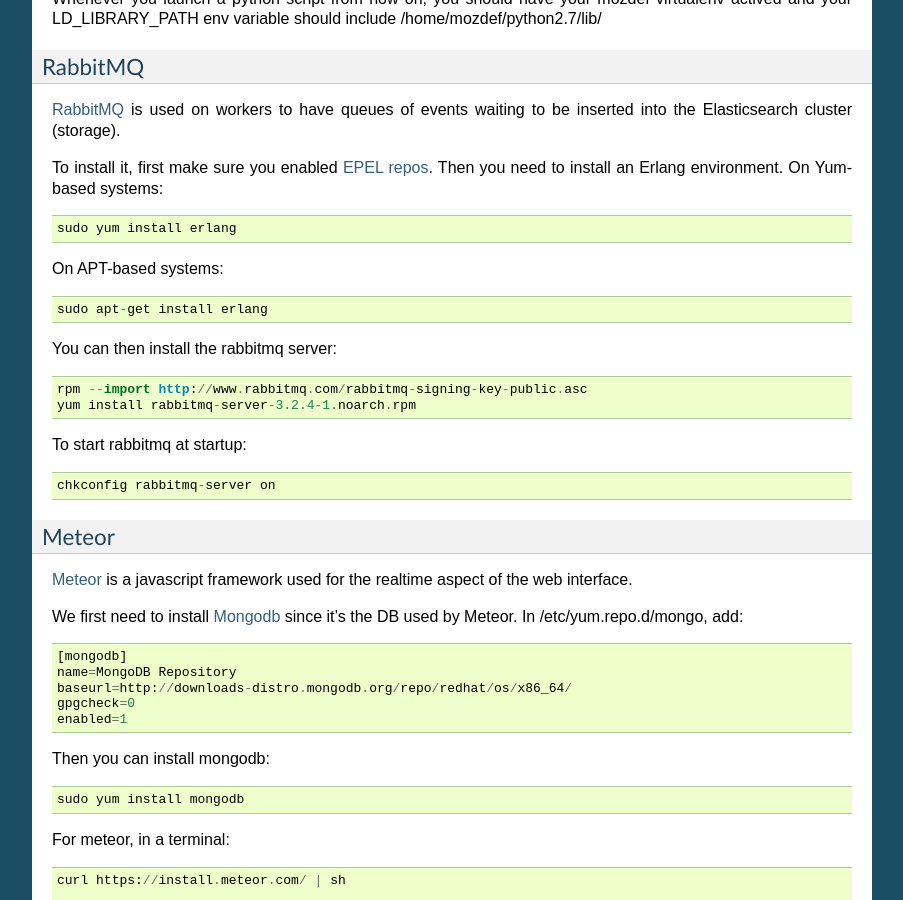
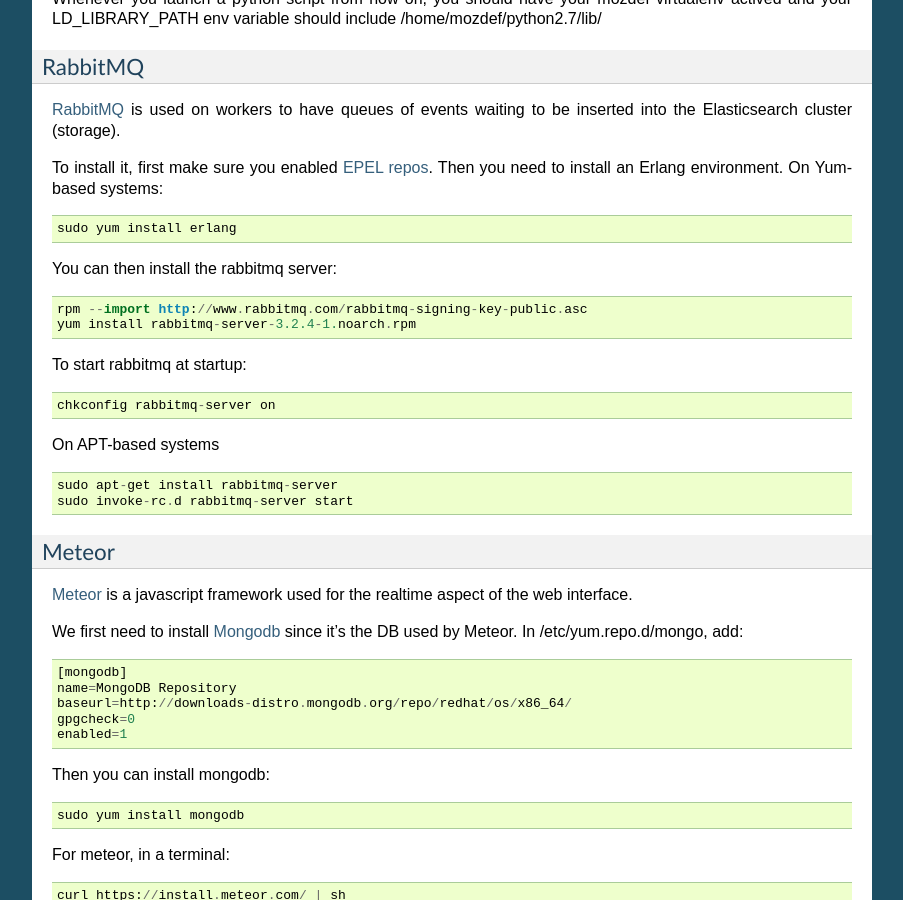
Before and after one commit to mozilla/MozDef, a Sphinx documentation site: the page built from docs/source/installation.rst, in a window 1280 px wide and 900 px high, scrolled down 2482 px. Shown: the whole window, without its empty margins (198-1101 px from the left). Built offline with Sphinx 7.4.7, drawn with Linux system fonts in a browser that asks for light colours.

Commit message:
Description for installing rabbitmq on ubuntu
rabbitmq 3.2.4-1 is included in ubuntu repos, use invoce-rc.d to start

```diff
--- a/docs/source/installation.rst
+++ b/docs/source/installation.rst
@@ -148,10 +148,6 @@
 
   sudo yum install erlang
 
-On APT-based systems::
-
-  sudo apt-get install erlang
-
 You can then install the rabbitmq server::
 
   rpm --import http://www.rabbitmq.com/rabbitmq-signing-key-public.asc
@@ -160,6 +156,11 @@
 To start rabbitmq at startup::
 
   chkconfig rabbitmq-server on
+
+On APT-based systems ::
+
+  sudo apt-get install rabbitmq-server
+  sudo invoke-rc.d rabbitmq-server start
 
 .. _RabbitMQ: https://www.rabbitmq.com/
 .. _EPEL repos: http://fedoraproject.org/wiki/EPEL/FAQ#howtouse
```
